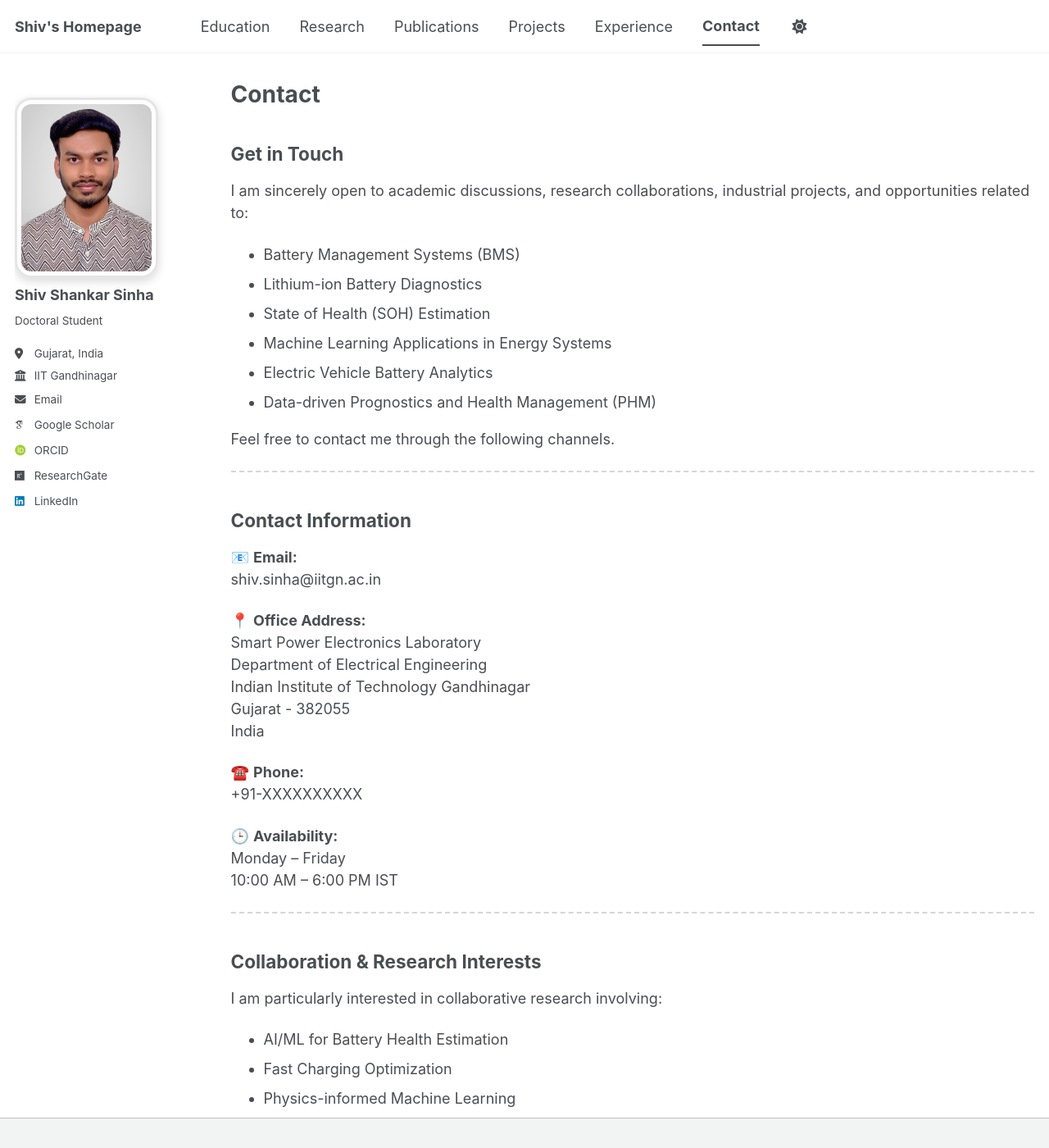
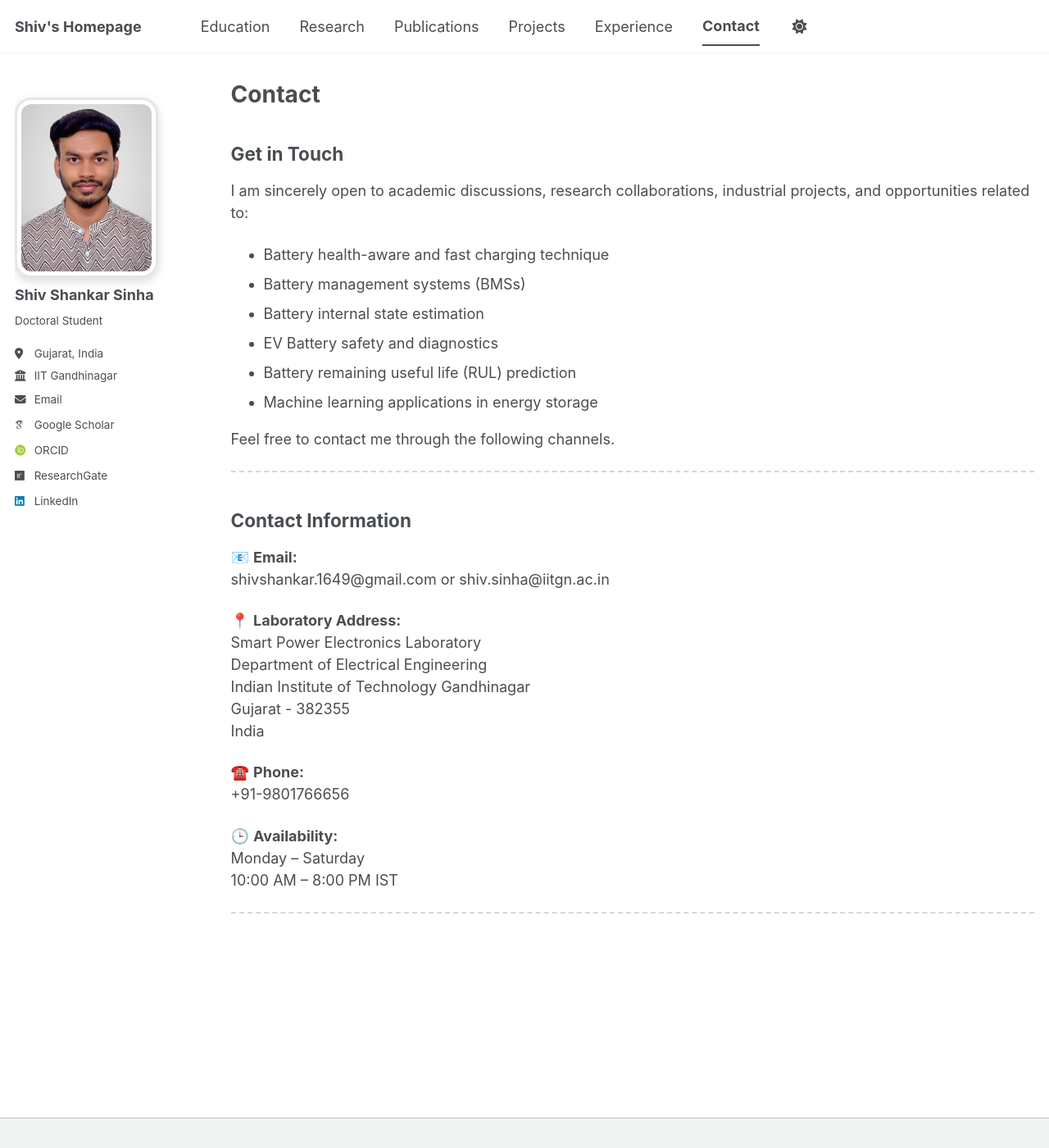
Before and after one commit to shivshankar-sinha/shivshankar-sinha.github.io, a Jekyll site: the page built from contact.md, in a window 1280 px wide and 1400 px high. Shown: the whole window at 82% size. Built offline with Jekyll 4.4.1, drawn with Linux system fonts in a browser that asks for light colours; some web fonts are replaced; a script bundle is joined from its source files by our own code; library files that are not in the unit come from our copies; some of the changed text lies outside the part shown.

Commit message:
Update contact.md

```diff
--- a/contact.md
+++ b/contact.md
@@ -9,12 +9,12 @@ author_profile: true
 
 I am sincerely open to academic discussions, research collaborations, industrial projects, and opportunities related to:
 
-- Battery Management Systems (BMS)
-- Lithium-ion Battery Diagnostics
-- State of Health (SOH) Estimation
-- Machine Learning Applications in Energy Systems
-- Electric Vehicle Battery Analytics
-- Data-driven Prognostics and Health Management (PHM)
+- Battery health-aware and fast charging technique
+- Battery management systems (BMSs)
+- Battery internal state estimation
+- EV Battery safety and diagnostics
+- Battery remaining useful life (RUL) prediction
+- Machine learning applications in energy storage
 
 Feel free to contact me through the following channels.
 
@@ -23,36 +23,20 @@ Feel free to contact me through the following channels.
 ## Contact Information
 
 📧 **Email:**
-shiv.sinha@iitgn.ac.in
+shivshankar.1649@gmail.com  or  shiv.sinha@iitgn.ac.in
 
-📍 **Office Address:**
+📍 **Laboratory Address:**
 Smart Power Electronics Laboratory
 Department of Electrical Engineering
 Indian Institute of Technology Gandhinagar
-Gujarat - 382055
+Gujarat - 382355
 India
 
 ☎️ **Phone:**
-+91-XXXXXXXXXX
++91-9801766656
 
 🕒 **Availability:**
-Monday – Friday
-10:00 AM – 6:00 PM IST
+Monday – Saturday
+10:00 AM – 8:00 PM IST
 
 ---
-
-## Collaboration & Research Interests
-
-I am particularly interested in collaborative research involving:
-
-- AI/ML for Battery Health Estimation
-- Fast Charging Optimization
-- Physics-informed Machine Learning
-- Digital Twin for Batteries
-- Remaining Useful Life (RUL) Prediction
-- EV Battery Safety and Diagnostics
-- Electrochemical Modeling
-
-If your work aligns with these domains, feel free to reach out.
-
----
```
